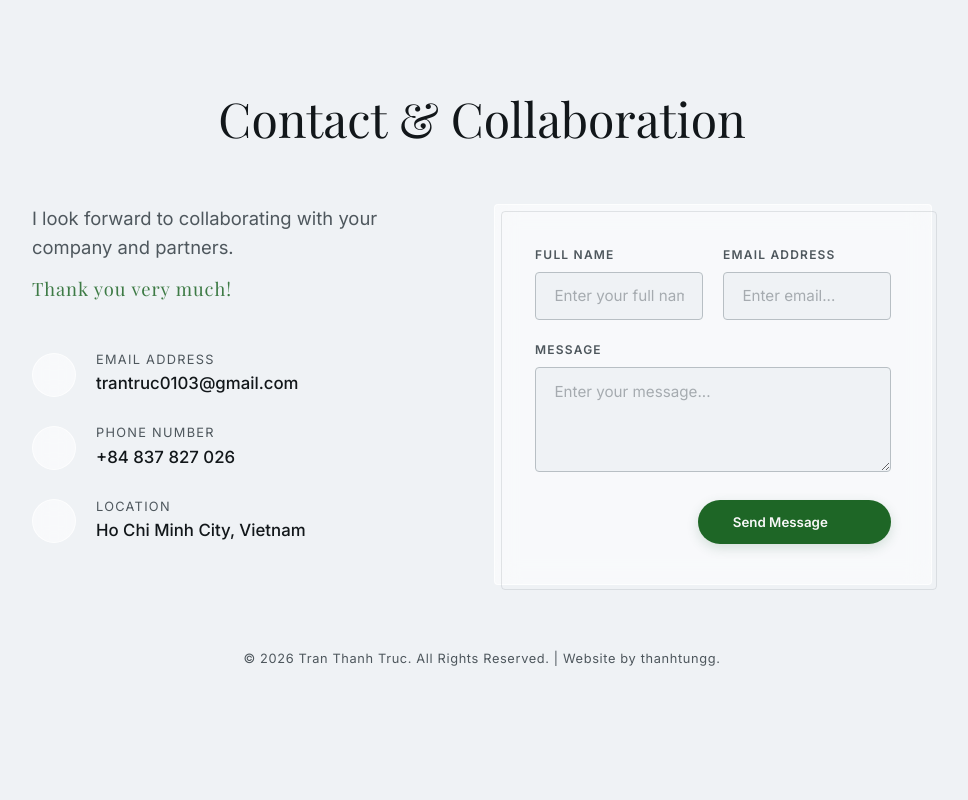
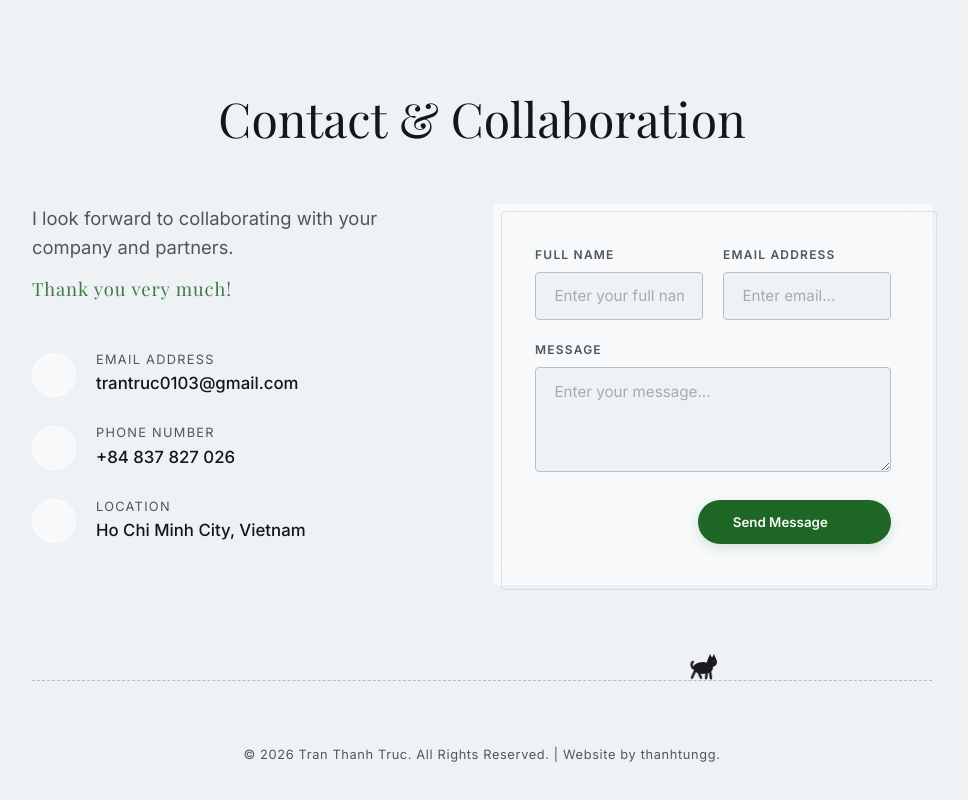
Before and after one commit to trevorthanhtung/tranthanhtruc-nagankn, a React (Vite) app: page / in a window 1280 px wide. Shown: the part 3401-4201 px from the top of the page, without its empty margins (158-1126 px from the left). Built offline with nearby package versions, Linux system fonts and the light colour scheme; some icons are missing; a web font is replaced by a local one.

Commit message:
feat: add walking black cat with 1/3 tail animation to footer

```diff
--- a/src/components/Contact.jsx
+++ b/src/components/Contact.jsx
@@ -164,6 +164,36 @@ export default function Contact({ lang }) {
         </div>
       </div>
 
+      {/* Whimsical walking black cat with 1/3 bobtail */}
+      <div className="cat-track" aria-hidden="true">
+        <svg className="walking-cat" viewBox="0 0 48 30" width="48" height="30">
+          {/* Tail (1/3 length bobtail, wiggling) */}
+          <path className="cat-tail" d="M16 18 Q13 15 15 12" stroke="currentColor" strokeWidth="2.5" strokeLinecap="round" fill="none" />
+
+          {/* Back Leg 1 */}
+          <line className="cat-leg leg-back-1" x1="18" y1="21" x2="16" y2="28" stroke="currentColor" strokeWidth="2.5" strokeLinecap="round" />
+          {/* Back Leg 2 */}
+          <line className="cat-leg leg-back-2" x1="21" y1="21" x2="23" y2="28" stroke="currentColor" strokeWidth="2.5" strokeLinecap="round" />
+
+          {/* Body */}
+          <ellipse cx="26" cy="18" rx="10" ry="6" fill="currentColor" />
+
+          {/* Front Leg 1 */}
+          <line className="cat-leg leg-front-1" x1="30" y1="21" x2="28" y2="28" stroke="currentColor" strokeWidth="2.5" strokeLinecap="round" />
+          {/* Front Leg 2 */}
+          <line className="cat-leg leg-front-2" x1="33" y1="21" x2="35" y2="28" stroke="currentColor" strokeWidth="2.5" strokeLinecap="round" />
+
+          {/* Head */}
+          <circle cx="35" cy="12" r="5" fill="currentColor" />
+          {/* Ears */}
+          <polygon points="31,9 33,4 35,8" fill="currentColor" />
+          <polygon points="39,9 37,4 35,8" fill="currentColor" />
+
+          {/* Eye (glowing bamboo green) */}
+          <circle cx="37" cy="11" r="0.75" fill="var(--accent-color)" />
+        </svg>
+      </div>
+
       <p className="copyright">
         &copy; {new Date().getFullYear()} Tran Thanh Truc. {t.copyright_reserved} | {t.copyright_by} <a href="https://tranthanhtung-trevor.vercel.app/" target="_blank" rel="noopener noreferrer">thanhtungg</a>.
       </p>
--- a/src/index.css
+++ b/src/index.css
@@ -1422,3 +1422,101 @@ a.contact-value:hover {
     padding: 0.2rem 0.3rem;
   }
 }
+
+/* Whimsical footer walking cat styling */
+.cat-track {
+  width: 100%;
+  height: 32px;
+  position: relative;
+  margin-top: 3.5rem;
+  margin-bottom: 0.5rem;
+  overflow: hidden;
+  border-bottom: 1px dashed var(--border-color); /* walks on a dashed line */
+}
+
+.walking-cat {
+  position: absolute;
+  bottom: 0;
+  color: #1a1a1e; /* charcoal black cat */
+  animation: walkAcross 18s linear infinite;
+  transition: filter var(--transition-speed);
+  /* Soft outline & green eye glow for dark theme, adjusted in dark mode */
+  filter: drop-shadow(0px 0px 1px rgba(255, 255, 255, 0.05));
+}
+
+.light-theme .walking-cat {
+  color: #1a1a1e;
+  filter: none;
+}
+
+/* Subtle glow for dark theme so the black cat stands out against dark sumi background */
+html:not(.light-theme) .walking-cat {
+  filter: drop-shadow(0px 0px 1.5px rgba(255, 255, 255, 0.22))
+          drop-shadow(0px 0px 3.5px rgba(71, 152, 101, 0.4));
+}
+
+/* Leg swing animations */
+.leg-back-1 {
+  transform-origin: 18px 21px;
+  animation: legSwing 0.5s ease-in-out infinite alternate;
+}
+.leg-back-2 {
+  transform-origin: 21px 21px;
+  animation: legSwing 0.5s ease-in-out infinite alternate-reverse;
+}
+.leg-front-1 {
+  transform-origin: 30px 21px;
+  animation: legSwing 0.5s ease-in-out infinite alternate-reverse;
+}
+.leg-front-2 {
+  transform-origin: 33px 21px;
+  animation: legSwing 0.5s ease-in-out infinite alternate;
+}
+
+@keyframes legSwing {
+  0% {
+    transform: rotate(-18deg);
+  }
+  100% {
+    transform: rotate(18deg);
+  }
+}
+
+/* 1/3 Bobtail wiggle */
+.cat-tail {
+  transform-origin: 16px 18px;
+  animation: tailWasp 0.5s ease-in-out infinite alternate;
+}
+
+@keyframes tailWasp {
+  0% {
+    transform: rotate(-8deg);
+  }
+  100% {
+    transform: rotate(12deg);
+  }
+}
+
+/* Walk back and forth across track */
+@keyframes walkAcross {
+  0% {
+    left: -48px;
+    transform: scaleX(1);
+  }
+  48% {
+    left: 100%;
+    transform: scaleX(1);
+  }
+  50% {
+    left: 100%;
+    transform: scaleX(-1);
+  }
+  98% {
+    left: -48px;
+    transform: scaleX(-1);
+  }
+  100% {
+    left: -48px;
+    transform: scaleX(1);
+  }
+}
```
